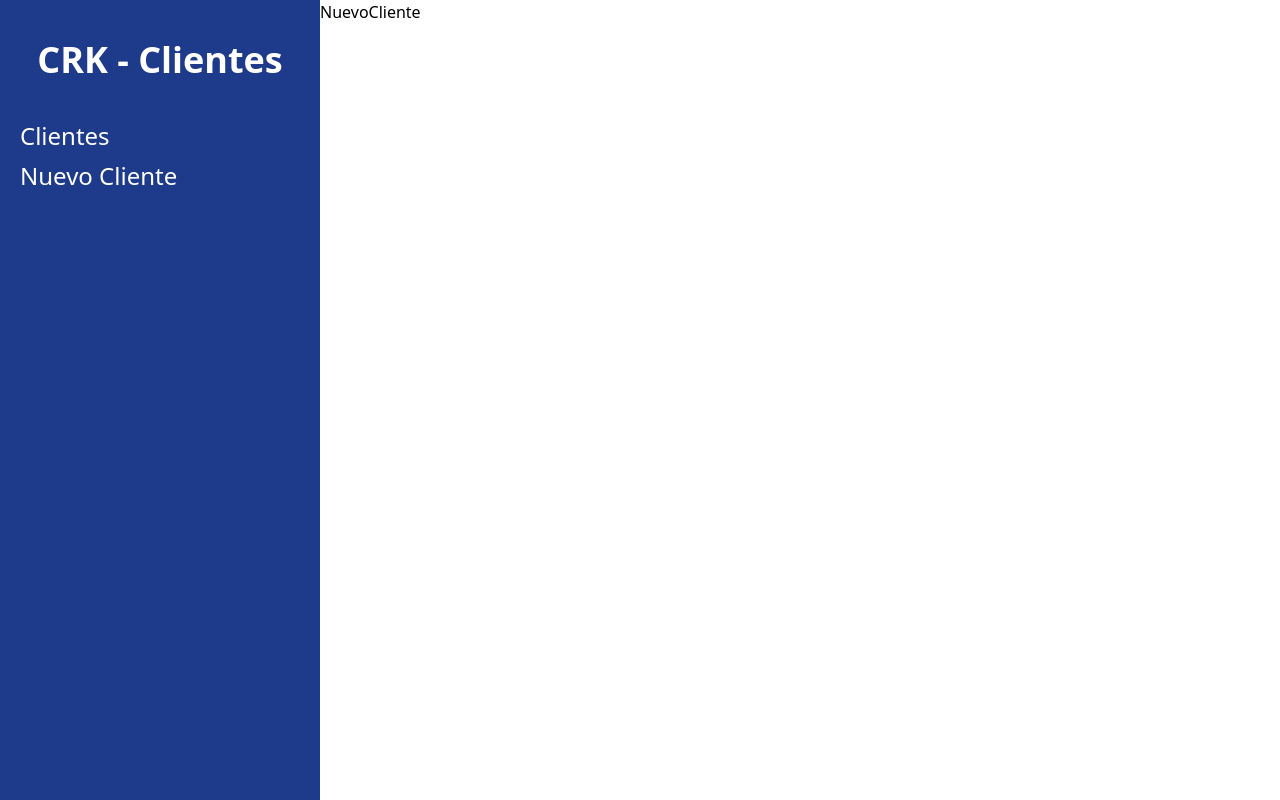
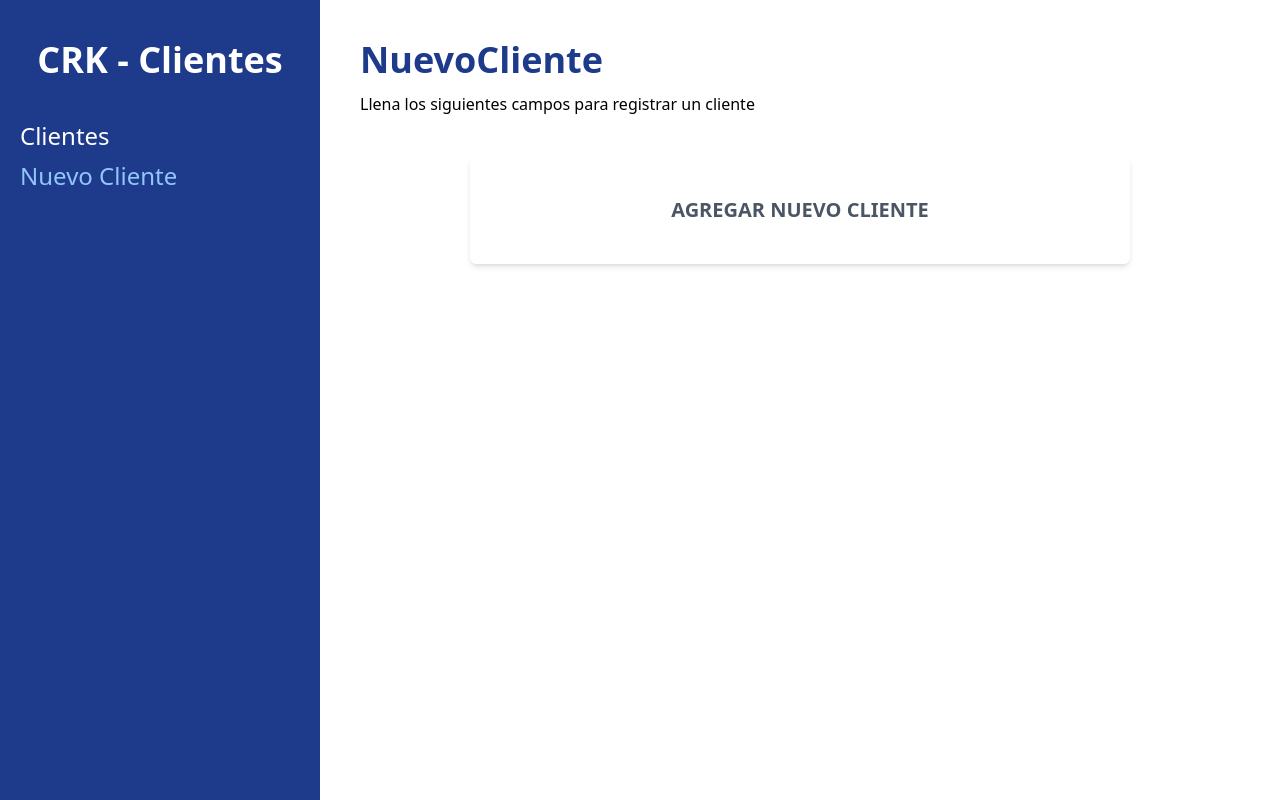
Before and after one commit to VicenteVieraG/crm-react, a React (Vite) app: page /clientes/nuevo in a window 1280 px wide. Built offline with nearby package versions, Linux system fonts and the light colour scheme.

Commit message:
form added
first version of the form, still not working

```diff
--- /dev/null
+++ b/src/components/Formulario.jsx
@@ -0,0 +1,11 @@
+import React from 'react'
+
+const Formulario = () => {
+  return (
+    <div className="bg-white mt-10 px-5 py-10 rounded-md shadow-md md:w-3/4 mx-auto">
+        <h1 className="text-gray-600 font-bold text-xl uppercase text-center">Agregar nuevo cliente</h1>
+    </div>
+  )
+}
+
+export default Formulario
--- a/src/layout/Layout.jsx
+++ b/src/layout/Layout.jsx
@@ -1,9 +1,12 @@
 import React from 'react'
-import {Outlet, Link} from 'react-router-dom'
+import {Outlet, Link, useLocation} from 'react-router-dom'
 //Link es el componente con el que modificas la direccion de la barra de navegacion del navegador.
 //En el atributo "to" selecciones la direccion que dentra la barra de navegacion.
 
 const Layout = () => {
+	const location = useLocation();
+	const URLActual = location.pathname;
+
 	return (
 		<div className="md:flex md:min-h-screen">
 			{/*Nav bar */}
@@ -11,19 +14,19 @@
 				<h2 className="text-4xl font-black text-center text-white">CRK - Clientes</h2>
 				<nav className="mt-10">
 					<Link
-						className="transition delay-75 duration-200 text-white text-2xl block mt-2 hover:text-blue-300"
+						className={`${URLActual === "/clientes" ? "text-blue-300" : "text-white"} transition delay-75 duration-200 text-2xl block mt-2 hover:text-blue-300`}
 						to="/clientes"
 						>Clientes
 					</Link>
 					<Link
-						className="transition delay-75 duration-200 text-white text-2xl block mt-2 hover:text-blue-300"
+						className={`${URLActual === "/clientes/nuevo" ? "text-blue-300" : "text-white"} transition delay-75 duration-200 text-2xl block mt-2 hover:text-blue-300`}
 						to="/clientes/nuevo"
 						>Nuevo Cliente
 					</Link>
 				</nav>
 			</div>
 
-			<div className="md:w-3/4">
+			<div className="md:w-3/4 p-10">
 				<Outlet/>
 			</div>
 
--- a/src/paginas/NuevoCliente.jsx
+++ b/src/paginas/NuevoCliente.jsx
@@ -1,10 +1,13 @@
 import React from 'react'
+import Formulario from '../components/Formulario'
 
 const NuevoCliente = () => {
   return (
-    <div>
-        NuevoCliente
-    </div>
+    <>
+        <h1 className="font-black text-4xl text-blue-900">NuevoCliente</h1>
+        <p className="mt-3">Llena los siguientes campos para registrar un cliente</p>
+        <Formulario/>
+    </>
   )
 }
 
```
